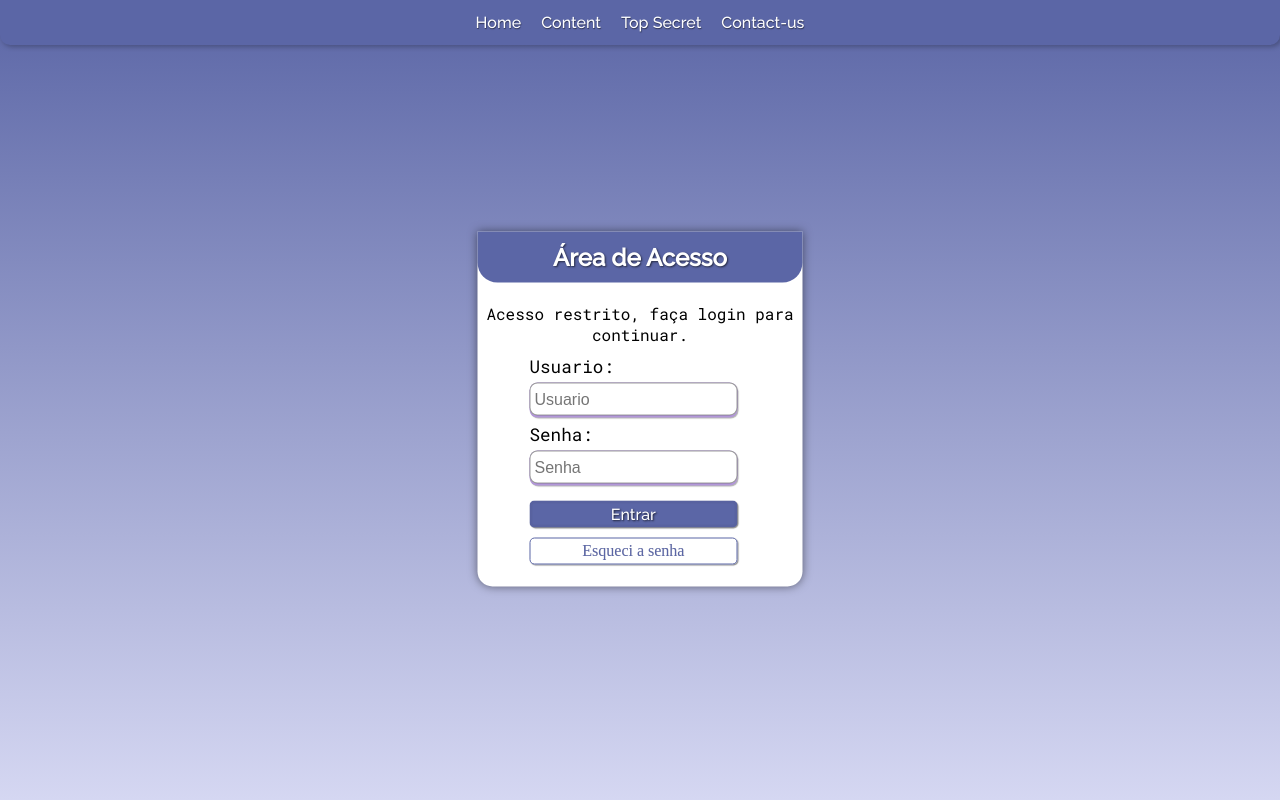
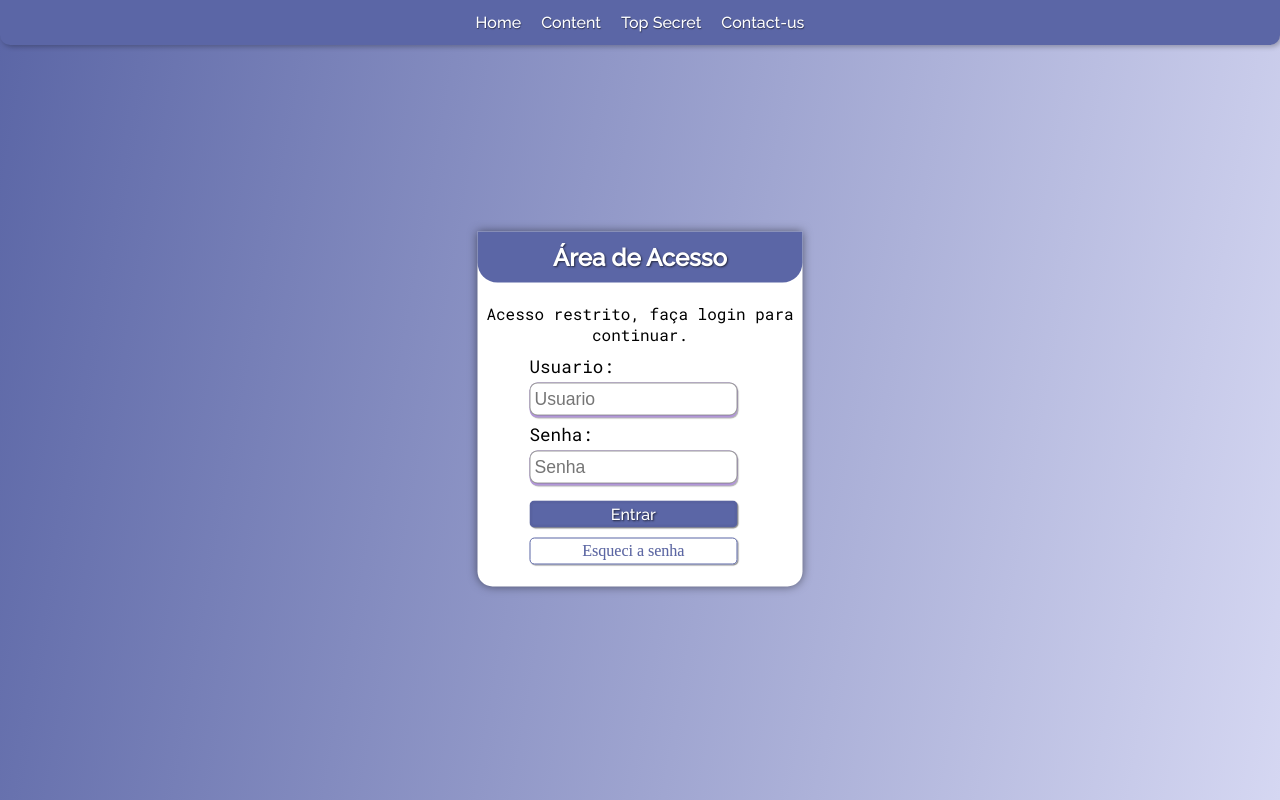
Before and after one commit to guilherme-barbosa-rodrigues/Login, a plain HTML site: page index.html in a window 1280 px wide. Drawn offline with Linux system fonts and the light colour scheme.

Commit message:
UPDATE style

```diff
--- a/estilos/style.css
+++ b/estilos/style.css
@@ -19,7 +19,7 @@
     box-sizing: border-box;
 }
 body, html {
-    background-image: linear-gradient(var(--cor02), var(--cor05));
+    background-image: linear-gradient(100deg, var(--cor02), var(--cor05));
     height: 100vh;
     width: 100vw;
 }
@@ -108,10 +108,12 @@ section.conteudo > form > div.dados {
 section.conteudo > form > div.dados > input {
     height: 95%;
     width:100%;
-    font-size: 1em;
+    font-size: 1.1em;
     padding: 4px;
     border-radius: 8px;
     border: 0.5px solid rgba(0, 0, 0, 0.39);
+    outline: none;
+
 }
 section.conteudo > form > div.botoes > input[type=submit] {
     font-family: var(--font01);
```
